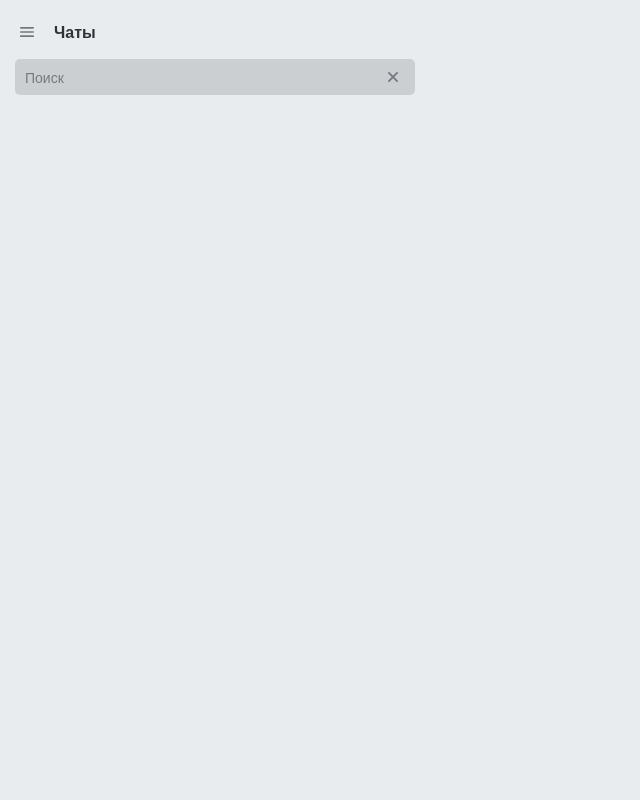
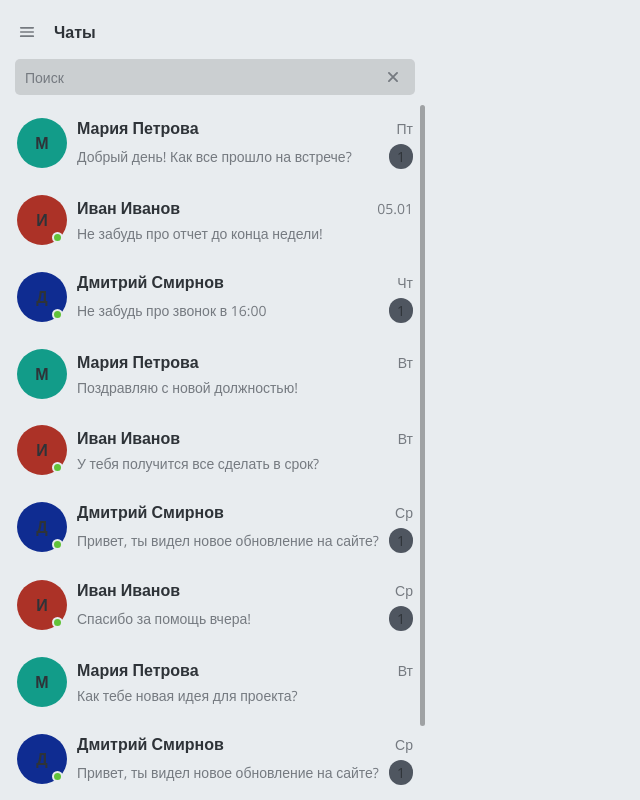
Before and after one commit to Mid1i/Kwagga-Chat, a Vue app: page / in a window 1280 px wide. Shown: the whole page, without its empty margins (0-640 px from the left). Built offline with nearby package versions, Linux system fonts and the light colour scheme.

Commit message:
feat: Добавлен список чатов

```diff
--- a/src/views/ChatDashboard.vue
+++ b/src/views/ChatDashboard.vue
@@ -1,11 +1,6 @@
 <script setup lang="ts">
-	// import ChatList from "@/components/ChatList.vue";
+	import ChatList from "@/components/ChatList.vue";
 	import Search from "@/components/Search.vue";
-
-	// import { useChatStore } from "@/store/chat";
-
-
-	// const chatStore = useChatStore();
 </script>
 
 
@@ -21,7 +16,7 @@
 				<h6 class="side-nav__header-title">Чаты</h6>
 				<Search/>
 			</header>
-			<!-- <ChatList/> -->
+			<ChatList/>
 		</aside>
 	</div>
 </template>
@@ -42,7 +37,6 @@
 	.side-nav {
 		display: flex;
 		flex-direction: column;
-		padding: 20px 15px 0px;
 		width: 430px;
 
 		&__header {
@@ -50,7 +44,7 @@
 			display: flex;
 			flex-wrap: wrap;
 			gap: 15px;
-			padding-bottom: 10px;
+			padding: 20px 15px 10px;
 
 			&-button {
 				@include buttonIcon;
```
